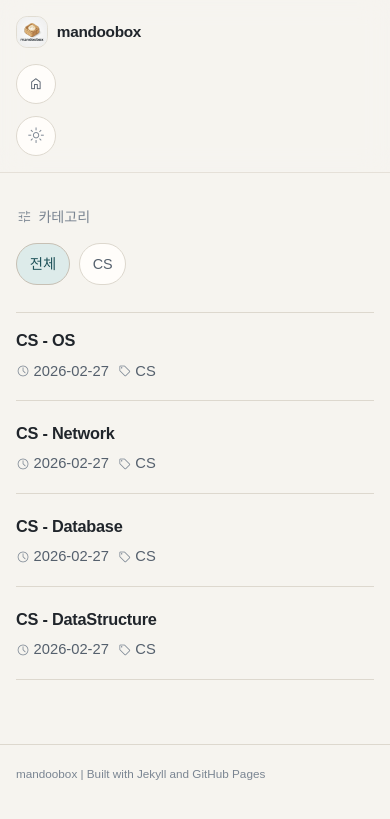
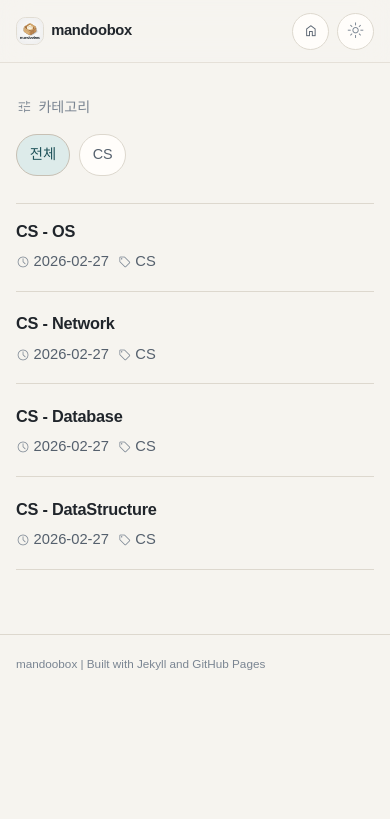
Before and after one commit to mandoobox/mandoobox.github.io, a Jekyll site: the page built from index.md, in a window 390 px wide. Shown: the top 819 px of the page. Built offline with Jekyll 4.4.1, drawn with Linux system fonts in a browser that asks for light colours.

Commit message:
feat: support mobile env

```diff
--- a/assets/css/style.css
+++ b/assets/css/style.css
@@ -788,13 +788,15 @@ table::-webkit-scrollbar-thumb,
 
 @media (max-width: 720px) {
   .site-header__inner {
-    align-items: flex-start;
+    align-items: center;
     min-height: auto;
+    gap: 0.75rem;
   }
 
   .header-actions {
-    width: 100%;
-    justify-content: space-between;
+    width: auto;
+    justify-content: flex-end;
+    gap: 0.75rem;
   }
 
   .logo-subtitle {
@@ -827,18 +829,40 @@ table::-webkit-scrollbar-thumb,
 }
 
 @media (max-width: 560px) {
-  .site-header__inner,
-  .header-actions {
-    flex-direction: column;
-    align-items: stretch;
+  .site-header__inner {
+    gap: 0.65rem;
+    padding: 0.8rem 0;
+  }
+
+  .logo {
+    gap: 0.45rem;
+  }
+
+  .logo-mark {
+    width: 1.75rem;
+    height: 1.75rem;
+    border-radius: 0.6rem;
+  }
+
+  .logo-title {
+    font-size: 0.92rem;
   }
 
   .header-actions {
-    gap: 0.75rem;
+    flex-direction: row;
+    align-items: center;
+    gap: 0.5rem;
   }
 
   .site-nav {
-    justify-content: space-between;
+    gap: 0.5rem;
+    justify-content: flex-start;
+  }
+
+  .site-nav a,
+  .theme-toggle {
+    width: 2.3rem;
+    height: 2.3rem;
   }
 
   .category-filter {
```
